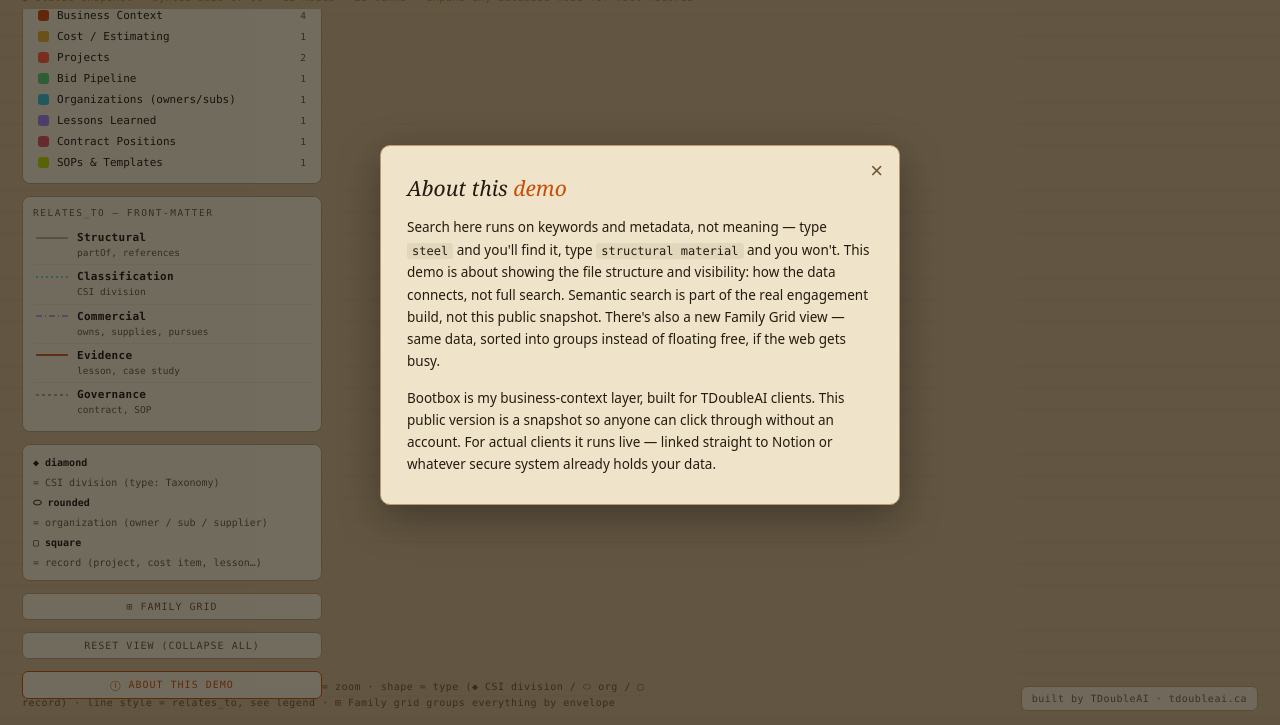
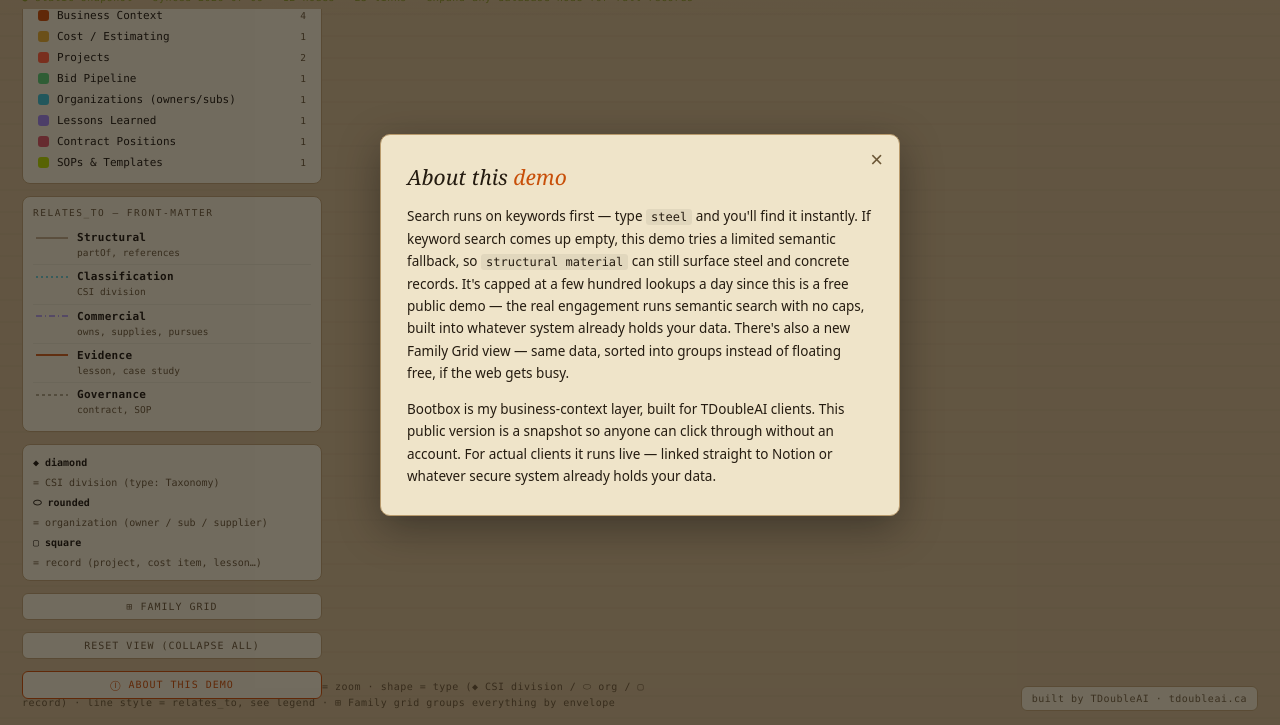
Before and after one commit to tdouble-ai/bootbox-marchwood-demo, a website: page index.html in a window 1280 px wide. Both pictures are taken after a click on the button "Ⓘ ABOUT THIS DEMO". Shown: the part 75-800 px from the top of the page. Drawn offline with Linux system fonts and the light colour scheme.

Commit message:
Add files via upload

```diff
--- a/index.html
+++ b/index.html
@@ -273,7 +273,7 @@
     <div id="about-modal">
       <button id="about-close">&times;</button>
       <h3>About this <span class="accent">demo</span></h3>
-      <p>Search here runs on keywords and metadata, not meaning — type <span class="kw">steel</span> and you'll find it, type <span class="kw">structural material</span> and you won't. This demo is about showing the file structure and visibility: how the data connects, not full search. Semantic search is part of the real engagement build, not this public snapshot. There's also a new Family Grid view — same data, sorted into groups instead of floating free, if the web gets busy.</p>
+      <p>Search runs on keywords first — type <span class="kw">steel</span> and you'll find it instantly. If keyword search comes up empty, this demo tries a limited semantic fallback, so <span class="kw">structural material</span> can still surface steel and concrete records. It's capped at a few hundred lookups a day since this is a free public demo — the real engagement runs semantic search with no caps, built into whatever system already holds your data. There's also a new Family Grid view — same data, sorted into groups instead of floating free, if the web gets busy.</p>
       <p>Bootbox is my business-context layer, built for TDoubleAI clients. This public version is a snapshot so anyone can click through without an account. For actual clients it runs live — linked straight to Notion or whatever secure system already holds your data.</p>
     </div>
   </div>
```
